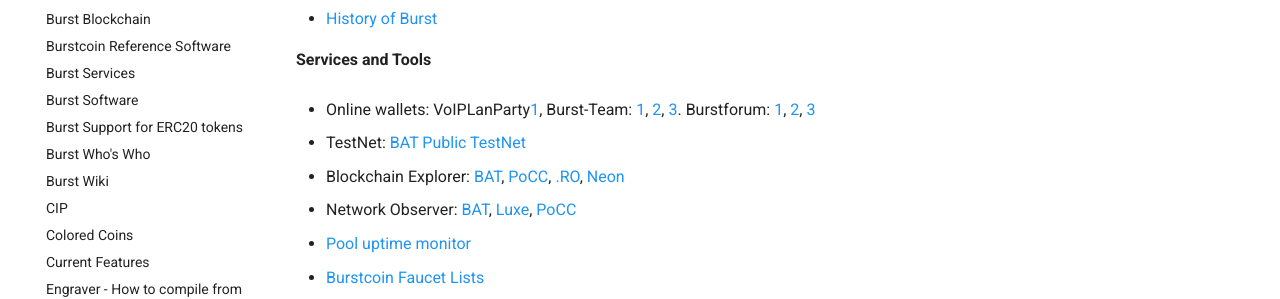
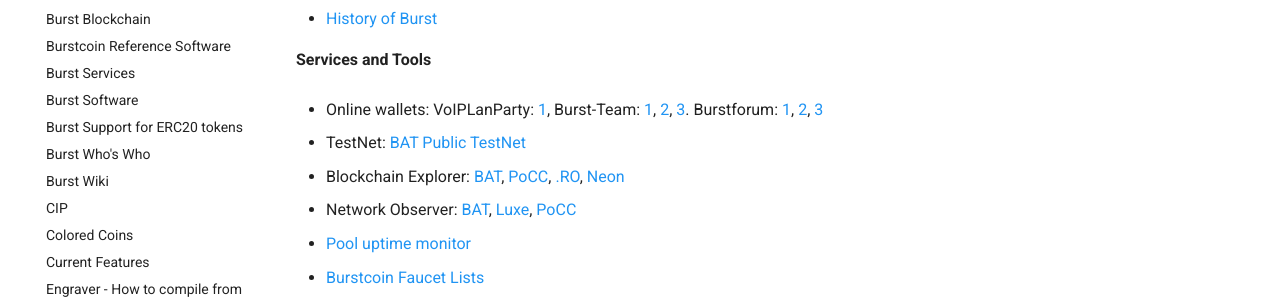
Before and after one commit to burst-apps-team/burst-wiki, an MkDocs documentation site: the page built from docs/en/index.md, in a window 1280 px wide and 900 px high, scrolled down 1450 px. Shown: the part 439-738 px from the top of the window. Built offline with MkDocs 1.6.1 and Material for MkDocs 9.7.7, drawn with Linux system fonts in a browser that asks for light colours; comment, search, counter and statistics services are not loaded; old or Windows-style settings are respelled for this version of MkDocs.

```diff
--- a/docs/en/index.md
+++ b/docs/en/index.md
@@ -1,6 +1,6 @@
 **Welcome to the BURST WIKI**
 
-**Burst** is an [open source](https://github.com/ac0v/burstcoin) blockchain platform with multiple core-level features that has been running publicly since August 2014. It is a code fork of Nxt using [Proof of Capacity](proof-of-capacity.md) (PoC) consensus, meaning that you can mine it with your disk space.
+**Burst** is an [open source](https://github.com/burst-apps-team/burstcoin) blockchain platform with multiple core-level features that has been running publicly since August 2014. It is a code fork of Nxt using [Proof of Capacity](proof-of-capacity.md) (PoC) consensus, meaning that you can mine it with your disk space.
 
 **[What is Burst video animation](https://www.youtube.com/watch?v=Fyj9RIyxLb4)**
 
@@ -60,7 +60,7 @@
 
 **Services and Tools**
 
-- Online wallets: VoIPLanParty[1](https://voiplanparty.com:8125/index.html), Burst-Team: [1](https://wallet3.burst-team.us:2083/index.html), [2](https://wallet4.burst-team.us:2083/index.html), [3](https://wallet5.burst-team.us:2083/index.html). Burstforum: [1](https://wallet1.burstforum.net:2083/index.html), [2](https://wallet2.burstforum.net:2083/index.html), [3](https://wallet3.burstforum.net:2083/index.html)
+- Online wallets: VoIPLanParty: [1](https://voiplanparty.com:8125/index.html), Burst-Team: [1](https://wallet3.burst-team.us:2083/index.html), [2](https://wallet4.burst-team.us:2083/index.html), [3](https://wallet5.burst-team.us:2083/index.html). Burstforum: [1](https://wallet1.burstforum.net:2083/index.html), [2](https://wallet2.burstforum.net:2083/index.html), [3](https://wallet3.burstforum.net:2083/index.html)
 
 -   TestNet: [BAT Public TestNet](http://testnet.getburst.net:6876/index.html)
 -   Blockchain Explorer: [BAT](https://explorer.burstcoin.network/), [PoCC](https://explore.burst.cryptoguru.org/), [.RO](https://explore.burstcoin.ro/), [Neon](http://burstneon.com/monitor?id=16020314477710380875)
```
